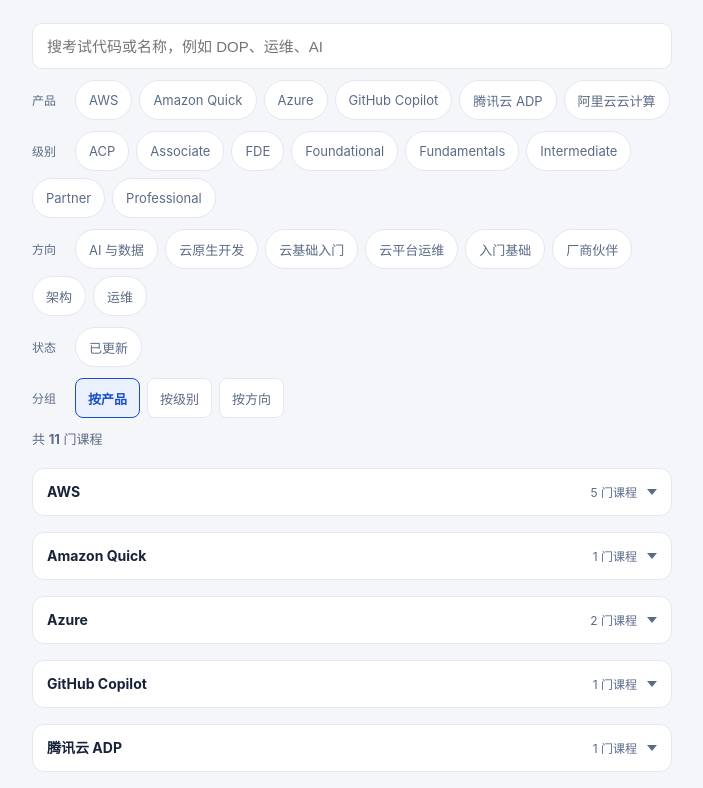
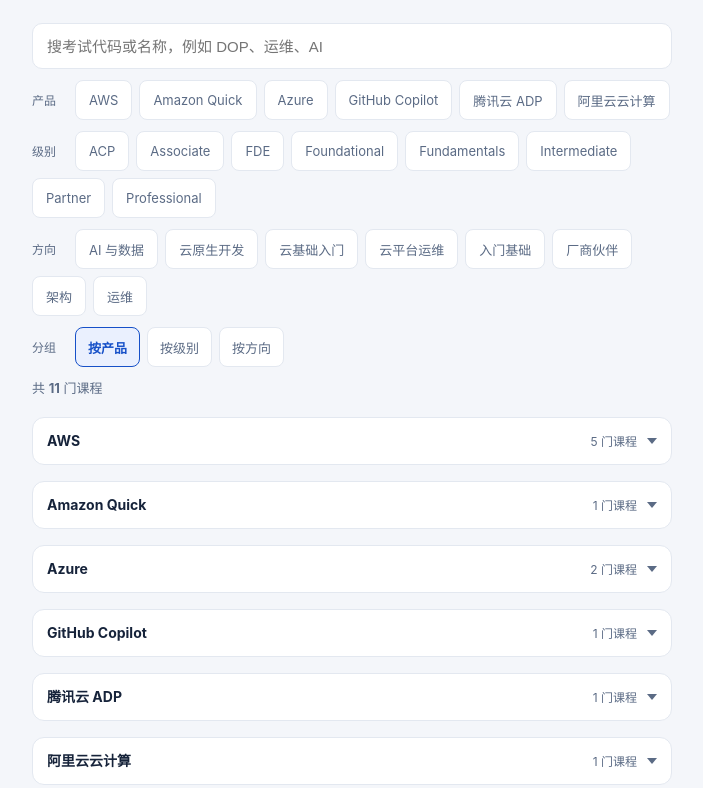
Before and after one commit to xukaining1010-netizen/aws-cert-training, a plain HTML site: page index.html in a window 1280 px wide. Shown: the part 120-908 px from the top of the page, without its empty margins (288-991 px from the left). Drawn offline with Linux system fonts and the light colour scheme.

Commit message:
首页删除状态筛选项 + 筛选chip圆角999px改8px

```diff
--- a/index.html
+++ b/index.html
@@ -79,7 +79,7 @@ footer{margin-top:20px;text-align:center;font-size:12px;color:#93a0b5;line-heigh
 .search{width:100%;min-height:46px;padding:10px 14px;border:1px solid var(--line);border-radius:10px;background:#fff;color:var(--ink);font-size:15px}
 .chiprow{display:flex;flex-wrap:wrap;align-items:center;gap:7px;margin-top:11px}
 .chiprow .lab{font-size:12px;color:var(--dim);min-width:36px}
-.chip{min-height:40px;padding:0 13px;border:1px solid var(--line);border-radius:999px;background:#fff;color:var(--dim);font-size:13px;cursor:pointer;font-family:inherit}
+.chip{min-height:40px;padding:0 13px;border:1px solid var(--line);border-radius:8px;background:#fff;color:var(--dim);font-size:13px;cursor:pointer;font-family:inherit}
 .chip.on{background:var(--brand);border-color:var(--brand);color:#fff}
 .chip:focus-visible,.search:focus-visible,.btn:focus-visible,.gb:focus-visible{outline:3px solid #8fb0ff;outline-offset:2px}
 .gb{min-height:40px;padding:0 12px;border:1px solid var(--line);border-radius:8px;background:#fff;color:var(--dim);font-size:13px;cursor:pointer;font-family:inherit}
@@ -141,9 +141,6 @@ footer{margin-top:20px;text-align:center;font-size:12px;color:#93a0b5;line-heigh
       <button type="button" class="chip" data-f="track" data-v="厂商伙伴">厂商伙伴</button>
       <button type="button" class="chip" data-f="track" data-v="架构">架构</button>
       <button type="button" class="chip" data-f="track" data-v="运维">运维</button>
-    </div>
-    <div class="chiprow"><span class="lab">状态</span>
-      <button type="button" class="chip" data-f="status" data-v="已更新">已更新</button>
     </div>
     <div class="chiprow"><span class="lab">分组</span>
       <button type="button" class="gb on" data-g="vendor">按产品</button>
@@ -320,7 +317,7 @@ footer{margin-top:20px;text-align:center;font-size:12px;color:#93a0b5;line-heigh
   var cards=[].slice.call(list.querySelectorAll('.card'));
   var chips=[].slice.call(document.querySelectorAll('.chip'));
   var gbs=[].slice.call(document.querySelectorAll('.gb'));
-  var active={vendor:[],level:[],track:[],status:[]};
+  var active={vendor:[],level:[],track:[]};
   var groupBy='vendor';
   var STORE='cert-home-open-v1';
   var state={};
```
